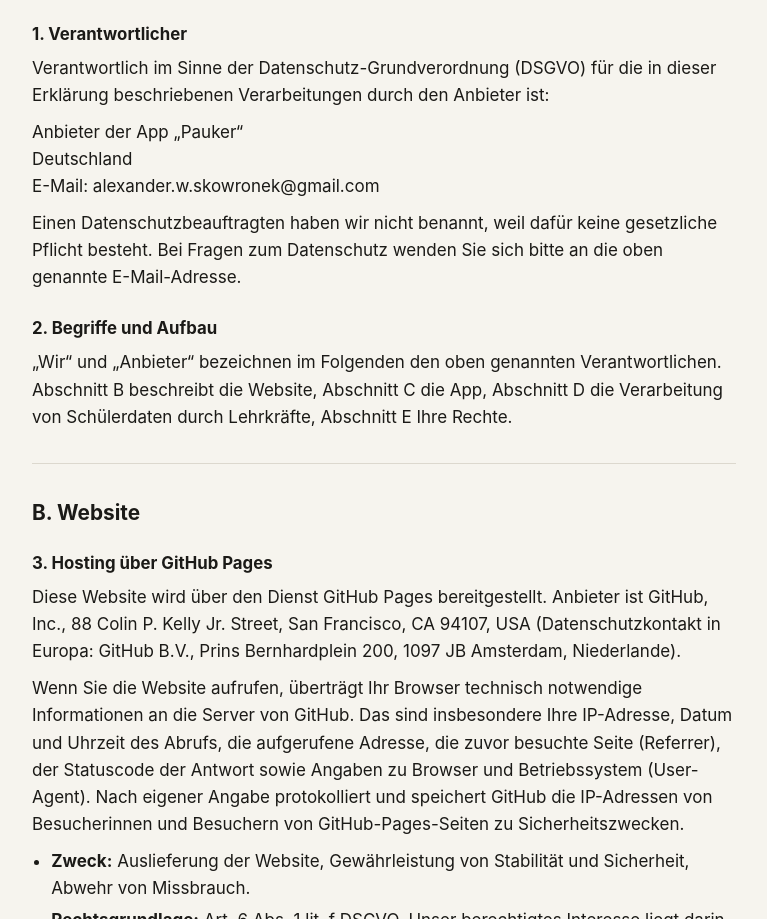
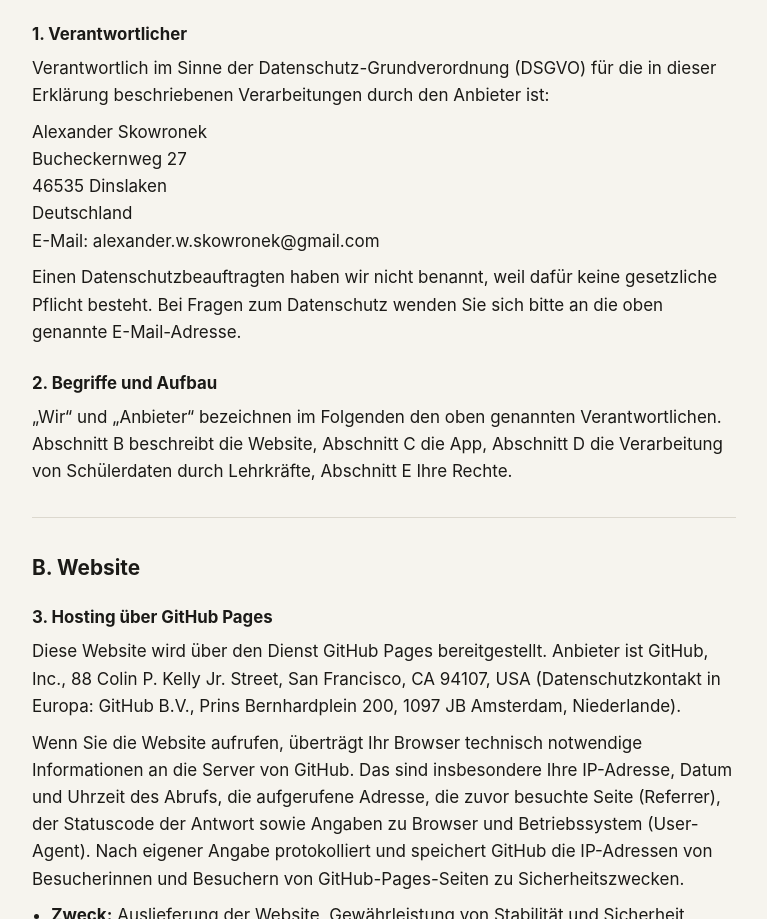
Before and after one commit to alexanderwskowronek-cloud/pauker-web, a plain HTML site: page datenschutz/index.html in a window 1280 px wide. Shown: the part 888-1807 px from the top of the page, without its empty margins (256-1023 px from the left). Drawn offline with Linux system fonts and the light colour scheme.

Commit message:
WS-5: Impressum und Datenschutz-Verantwortlicher mit Name und Anschrift (wie App-Store-Händlerangabe), ohne Telefon; gemeinsames Impressum für Dart/Dawnline/Platzreife
Co-Authored-By: Claude Opus 5.5 <noreply@anthropic.com>

```diff
--- a/datenschutz/index.html
+++ b/datenschutz/index.html
@@ -95,7 +95,9 @@ body.landing main,body.landing header,body.landing footer{max-width:64rem}
 <h2 id="a-allgemeines">A. Allgemeines</h2>
 <h3 id="1-verantwortlicher">1. Verantwortlicher</h3>
 <p>Verantwortlich im Sinne der Datenschutz-Grundverordnung (DSGVO) für die in dieser Erklärung beschriebenen Verarbeitungen durch den Anbieter ist:</p>
-<p>Anbieter der App „Pauker“<br>
+<p>Alexander Skowronek<br>
+Bucheckernweg 27<br>
+46535 Dinslaken<br>
 Deutschland<br>
 E-Mail: alexander.w.skowronek@gmail.com</p>
 <p>Einen Datenschutzbeauftragten haben wir nicht benannt, weil dafür keine gesetzliche Pflicht besteht. Bei Fragen zum Datenschutz wenden Sie sich bitte an die oben genannte E-Mail-Adresse.</p>
```
Also changed, not shown: impressum/index.html (+3 -1 lines).
